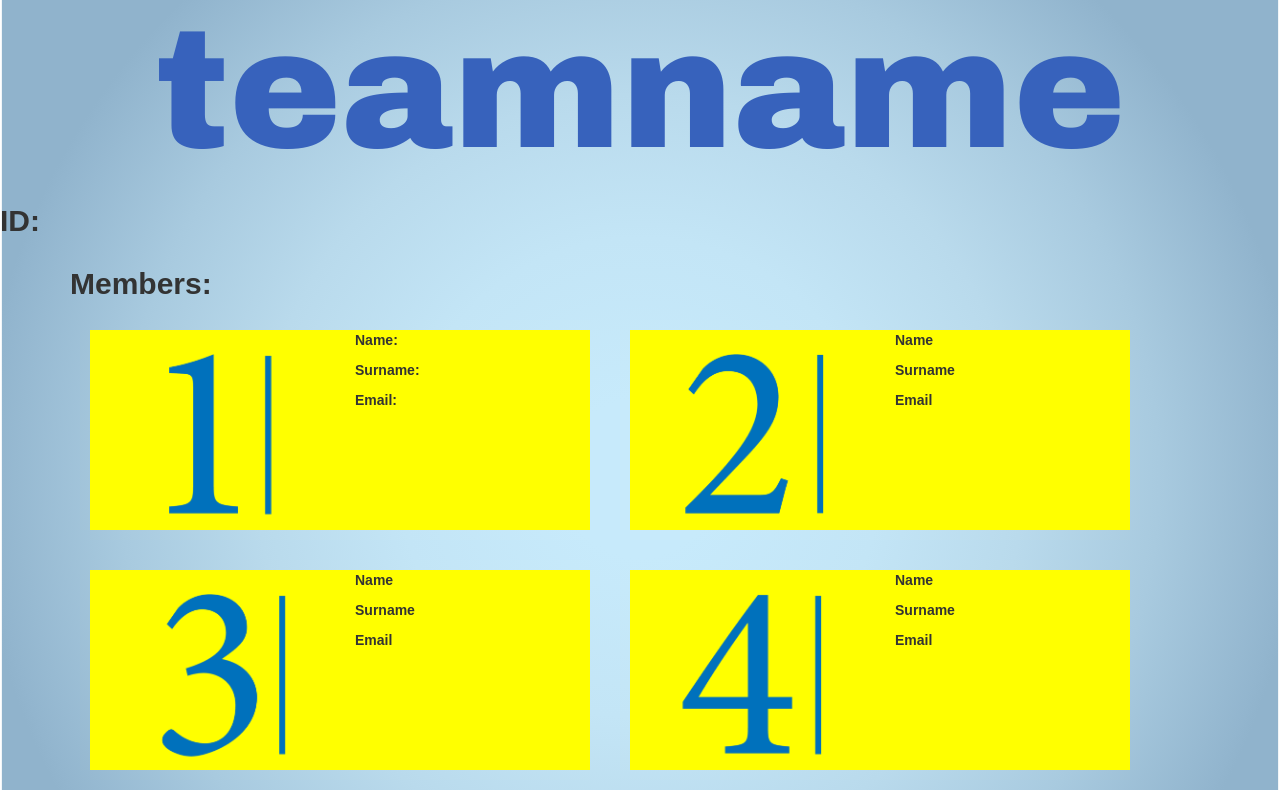
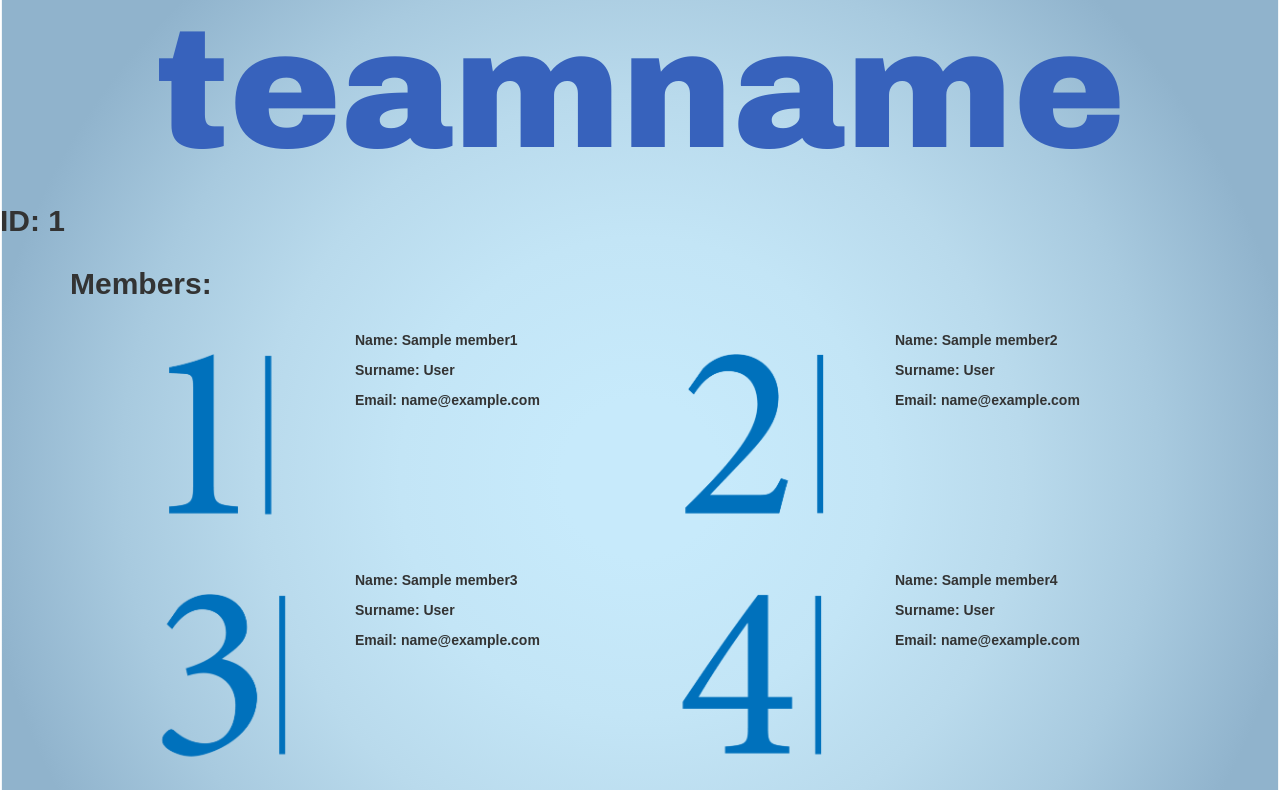
Before and after one commit to skuxy/hackaton_entry_task, a Django app: template hackaton/templates/show_details.html in a window 1280 px wide. Shown: the part 206-996 px from the top of the page. Run offline with Django 3.2, Linux system fonts and the light colour scheme; the template is opened without the code that fills it: most values are stand-ins (such as "Sample title", 1, 10 or a date in 2020); some libraries are stand-ins or nearby versions.

Commit message:
more design

```diff
--- a/hackaton/static/show_details_style.css
+++ b/hackaton/static/show_details_style.css
@@ -29,7 +29,6 @@ p {
   height:200px;
   width:500px;
   margin:20px;
-  background:yellow;
 }
 
 .pic {
--- a/hackaton/templates/show_details.html
+++ b/hackaton/templates/show_details.html
@@ -23,7 +23,7 @@
 <body>
 
     <h1>{{ teamname }}</h1>
-    <h2>ID:</h2>
+    <h2>ID: {{ team_id }}</h2>
 
 
     <div class="container">
@@ -38,9 +38,9 @@
                 </div>
 
                 <div class="col-md-6">
-                    <p>Name:</p>
-                    <p>Surname:</p>
-                    <p>Email:</p>
+                    <p>Name: {{ member1.name }}</p>
+                    <p>Surname: {{ member1.surname }}</p>
+                    <p>Email: {{ member1.mail }}</p>
                 </div>
             </div>
         </div>
@@ -52,9 +52,9 @@
                 </div>
 
                 <div class="col-md-6">
-                    <p>Name</p>
-                    <p>Surname</p>
-                    <p>Email</p>
+                    <p>Name: {{ member2.name }}</p>
+                    <p>Surname: {{ member2.surname }}</p>
+                    <p>Email: {{ member2.mail }}</p>
                 </div>
             </div>
         </div>
@@ -66,9 +66,9 @@
                 </div>
 
                 <div class="col-md-6">
-                    <p>Name</p>
-                    <p>Surname</p>
-                    <p>Email</p>
+                    <p>Name: {{ member3.name }}</p>
+                    <p>Surname: {{ member3.surname }}</p>
+                    <p>Email: {{ member3.mail }}</p>
                 </div>
             </div>
         </div>
@@ -80,9 +80,9 @@
                 </div>
 
                 <div class="col-md-6">
-                    <p>Name</p>
-                    <p>Surname</p>
-                    <p>Email</p>
+                    <p>Name: {{ member4.name }}</p>
+                    <p>Surname: {{ member4.surname }}</p>
+                    <p>Email: {{ member4.mail }}</p>
                 </div>
             </div>
         </div>
```
